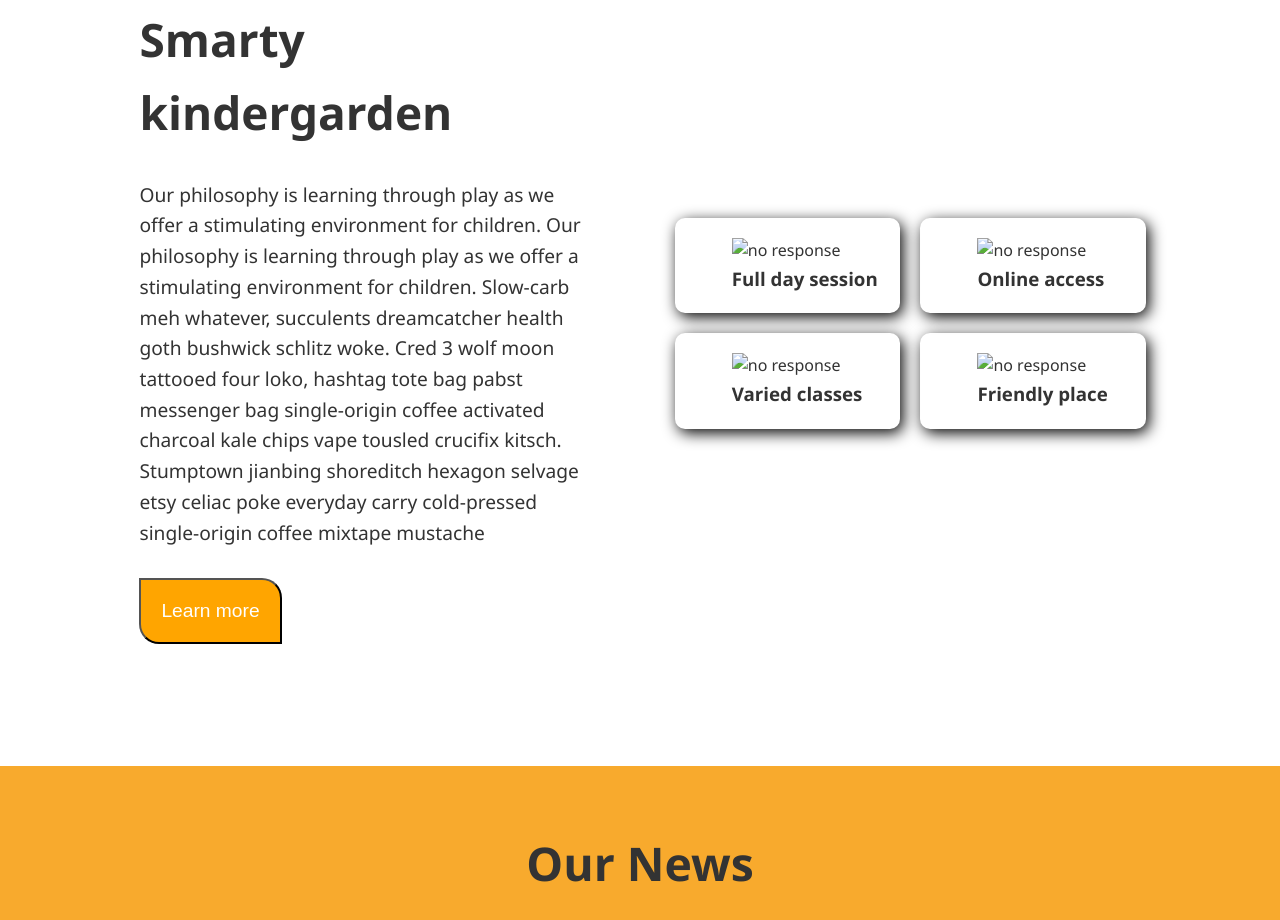
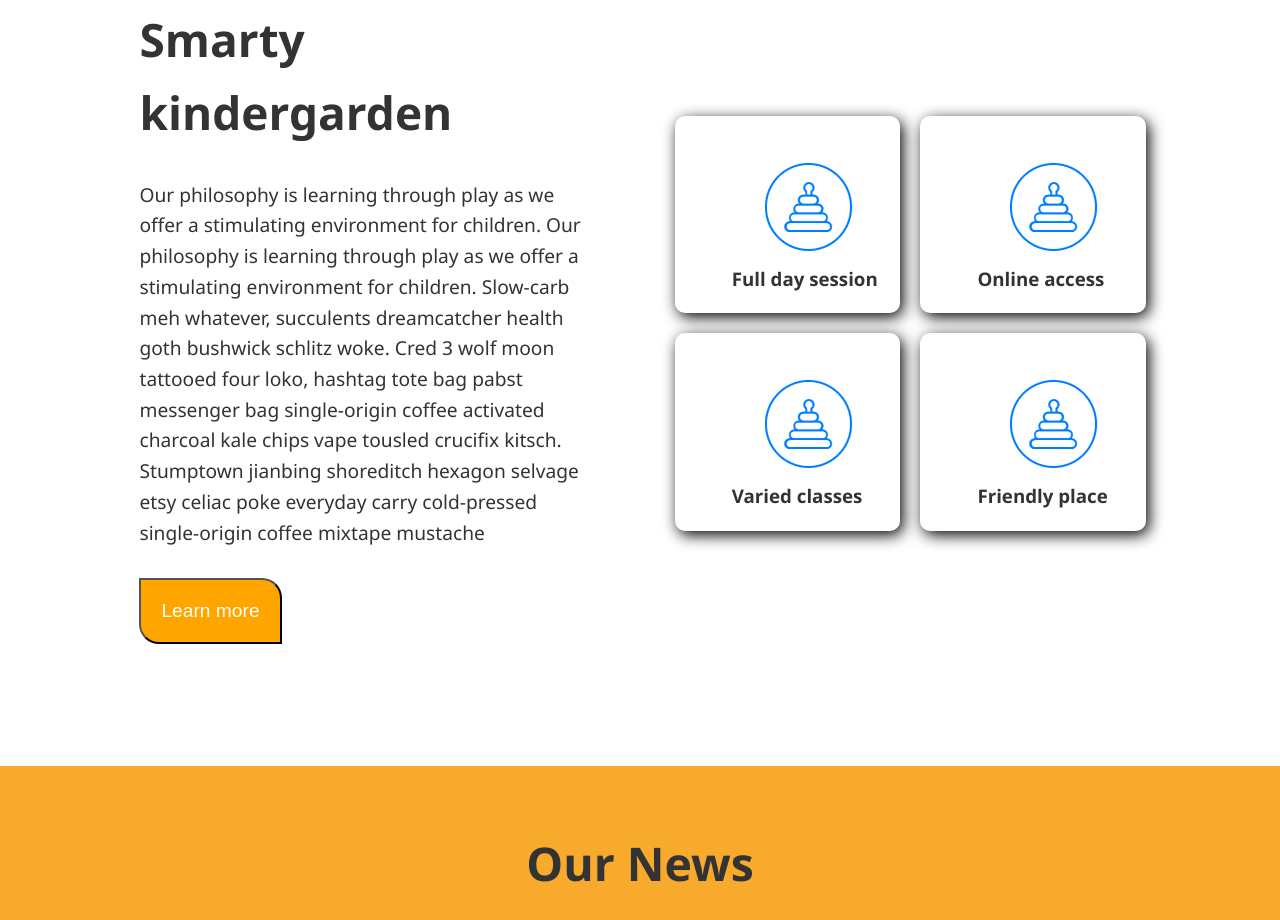
Before and after one commit to Vaishnavi832/school-static, a plain HTML site: page index.html in a window 1280 px wide. Shown: the part 3366-4286 px from the top of the page. Drawn offline with Linux system fonts and the light colour scheme.

Commit message:
Update index.html

```diff
--- a/index.html
+++ b/index.html
@@ -270,21 +270,21 @@
                 </div>
                 <div class="small_imges">
                     <div class="small_img">
-                        <img src="./photos/test-Photoroom.png" alt="no response">
+                        <img src="./test-Photoroom.png" alt="no response">
                         <h3>Full day session</h3>
                     </div>
                     <div class="small_img">
-                        <img src="./photos/test-Photoroom.png" alt="no response">
+                        <img src="./test-Photoroom.png" alt="no response">
 
                         <h3>Online access</h3>
                     </div>
                     <div class="small_img">
-                        <img src="./photos/test-Photoroom.png" alt="no response">
+                        <img src="./test-Photoroom.png" alt="no response">
 
                         <h3>Varied classes</h3>
                     </div>
                     <div class="small_img">
-                        <img src="./photos/test-Photoroom.png" alt="no response">
+                        <img src="./test-Photoroom.png" alt="no response">
 
                         <h3>Friendly place</h3>
                     </div>
```
